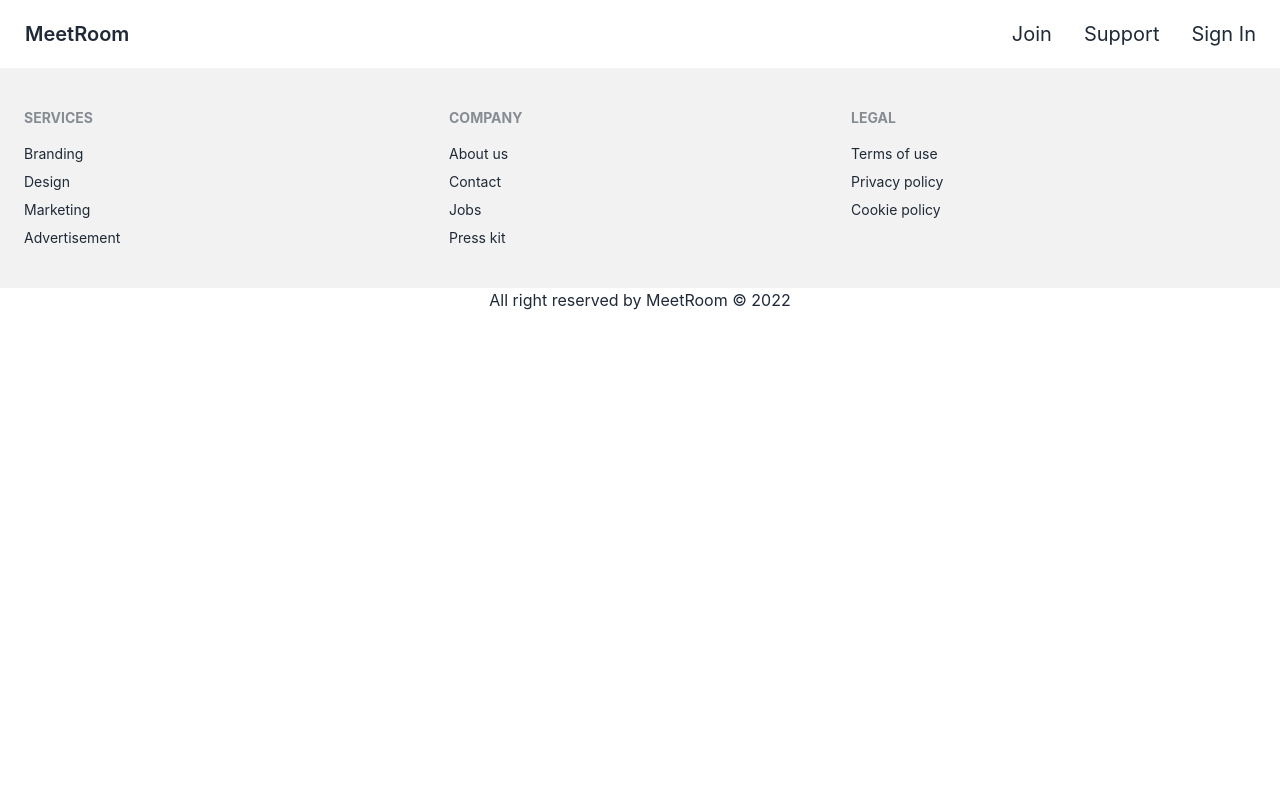
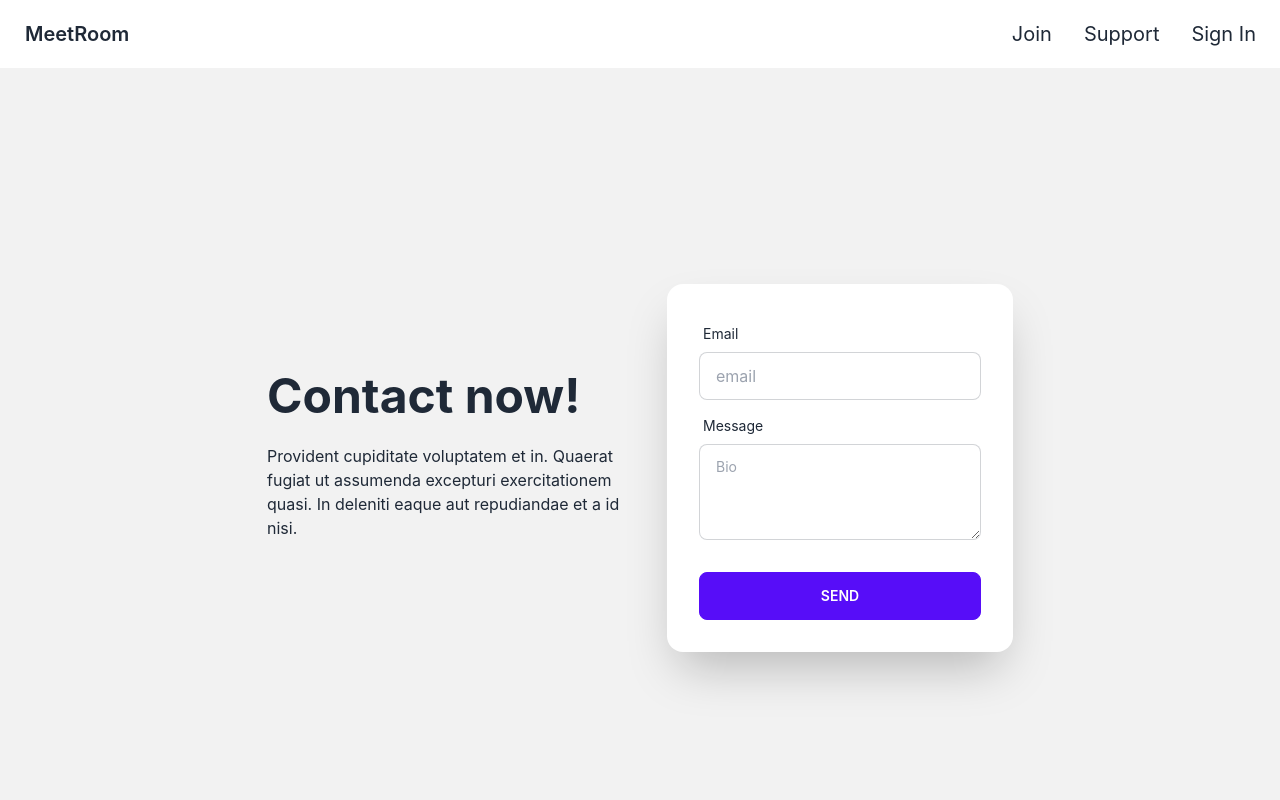
Before and after one commit to shafaeth1/MeetRoom, a React (Create React App) app: page /contact in a window 1280 px wide. Shown: the top 800 px of the page. Built offline with nearby package versions, Linux system fonts and the light colour scheme.

Commit message:
contact page added

```diff
--- a/src/App.js
+++ b/src/App.js
@@ -4,6 +4,7 @@ import './App.css';
 import Footer from './components/Footer/Footer';
 import Navbar from './components/Navbar/Navbar';
 import About from './pages/About/About';
+import Contact from './pages/Contact/Contact';
 import Home from './pages/Home/Home';
 import SignIn from './pages/Register/SignIn';
 
@@ -15,6 +16,7 @@ function App() {
         <Route path="/" element={<Home />}> </Route>
         <Route path="/signIn" element={<SignIn />}> </Route>
         <Route path="/about" element={<About />}> </Route>
+        <Route path="/contact" element={<Contact />}> </Route>
       </Routes>
       <Footer/>
     </>
--- a/src/components/Footer/Footer.js
+++ b/src/components/Footer/Footer.js
@@ -15,7 +15,7 @@ const Footer = () => {
                 <div>
                     <span class="footer-title">Company</span>
                     <Link to="/about">About us</Link>
-                    <a class="link link-hover">Contact</a>
+                    <Link to="/contact">Contact us</Link>
                     <a class="link link-hover">Jobs</a>
                     <a class="link link-hover">Press kit</a>
                 </div>
--- /dev/null
+++ b/src/pages/Contact/Contact.js
@@ -0,0 +1,38 @@
+import React from 'react';
+
+const Contact = () => {
+    return (
+        <main>
+          <div class="hero min-h-screen bg-base-200">
+            <div class="hero-content flex-col lg:flex-row-reverse">
+                <div class="card shadow-2xl bg-base-100">
+                <div class="card-body">
+                    <div class="form-control">
+                    <label class="label">
+                        <span class="label-text">Email</span>
+                    </label>
+                    <input type="text" placeholder="email" class="input input-bordered" />
+                    </div>
+                    <div class="form-control">
+                    <label class="label">
+                        <span class="label-text">Message</span>
+                    </label>
+                    <textarea class="textarea textarea-bordered h-24" placeholder="Bio"></textarea>
+                    </div>
+                    <div class="form-control mt-6">
+                    <button class="btn btn-primary">Send</button>
+                    </div>
+                    </div>
+                    </div>
+                <div class=" flex-shrink-0 w-full max-w-sm text-center lg:text-left">
+                    <h1 class="text-5xl font-bold">Contact now!</h1>
+                    <p class="py-6">Provident cupiditate voluptatem et in. Quaerat fugiat ut assumenda excepturi exercitationem quasi. In deleniti eaque aut repudiandae et a id nisi.</p>
+
+                </div>
+            </div>
+        </div>
+        </main>
+    );
+};
+
+export default Contact;
```
